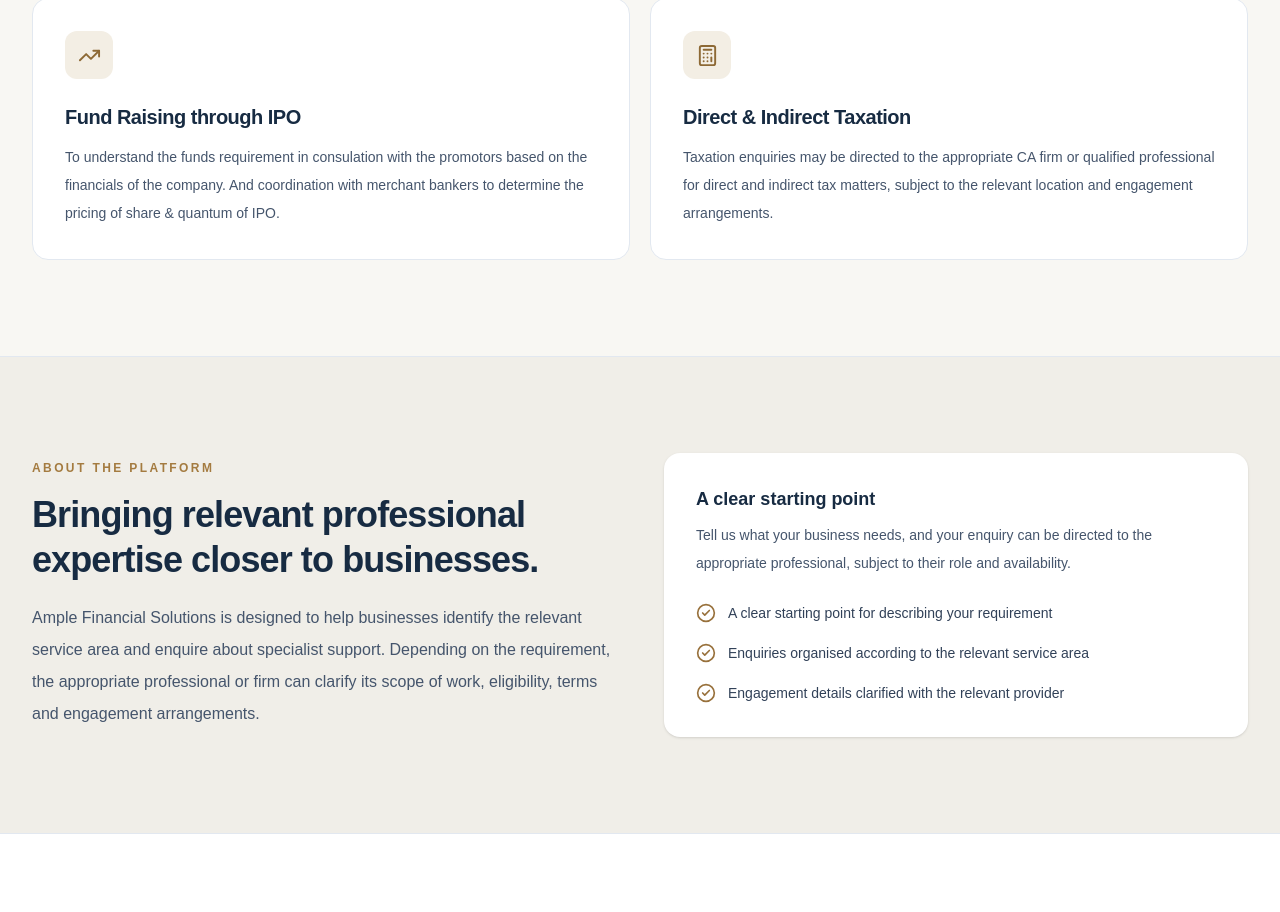
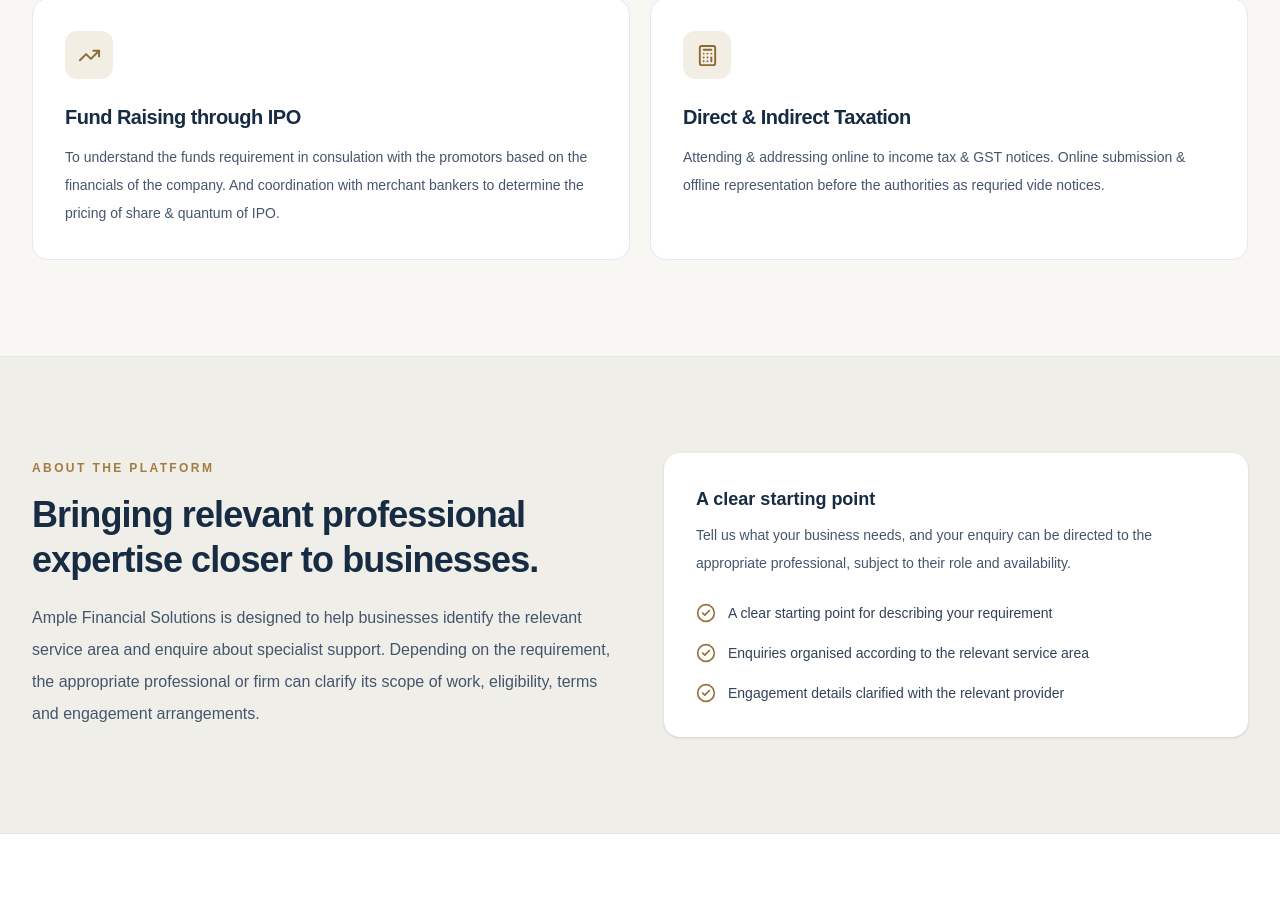
Before and after one commit to Kanav-ar/ample-financial-solutions-website, a Next.js app: page / in a window 1280 px wide. Shown: the part 1664-2576 px from the top of the page. Built offline with nearby package versions, Linux system fonts and the light colour scheme.

Commit message:
refactor: update description for Direct & Indirect Taxation service for clarity

```diff
--- a/src/app/page.tsx
+++ b/src/app/page.tsx
@@ -108,7 +108,7 @@ const services = [
     href: "/services/taxation",
     title: "Direct & Indirect Taxation",
     description:
-      "Taxation enquiries may be directed to the appropriate CA firm or qualified professional for direct and indirect tax matters, subject to the relevant location and engagement arrangements.",
+      "Attending & addressing online to income tax & GST notices. Online submission & offline representation before the authorities as requried vide notices.",
     icon: Calculator,
   },
 ];
```
